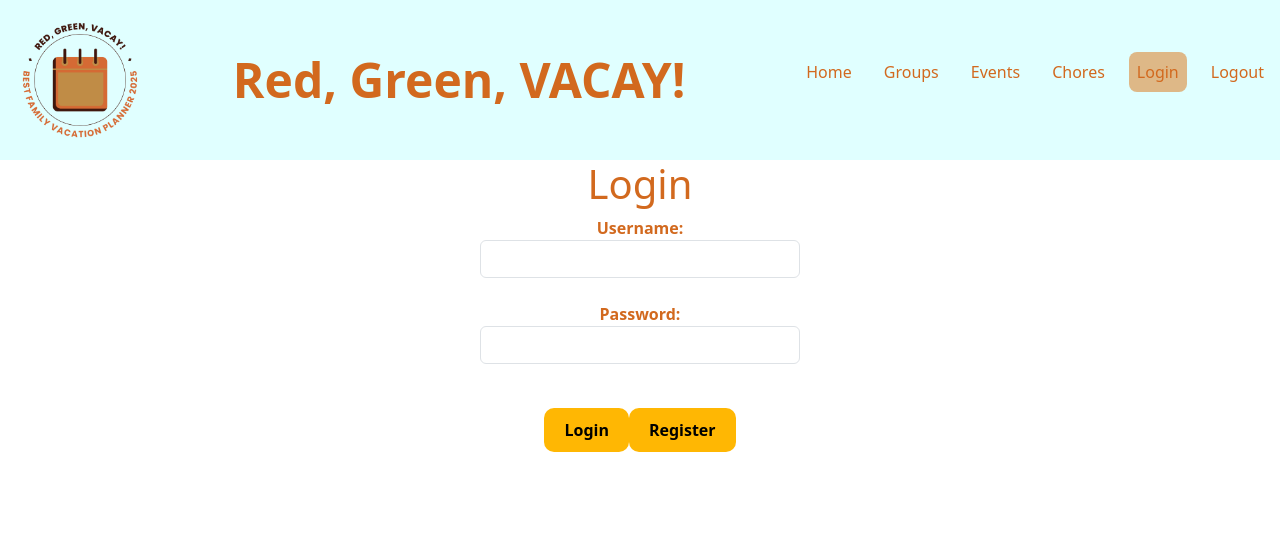
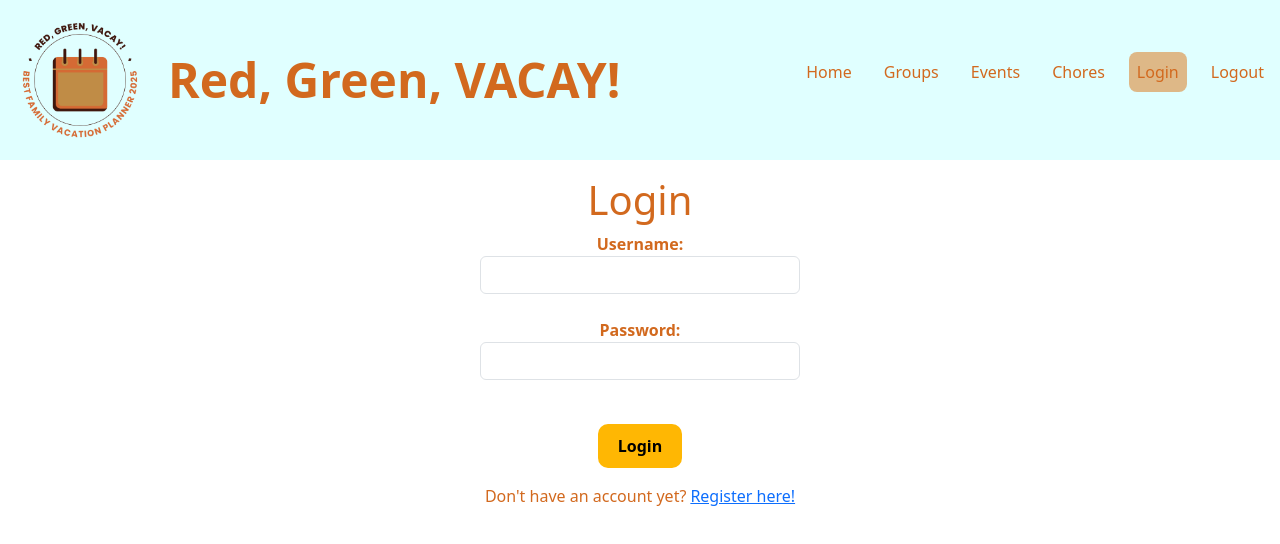
Before and after one commit to catcadams/budget-breakers, a React (Vite) app in the folder budget-planning-frontend/: page /login in a window 1280 px wide. Shown: the top 544 px of the page. Built offline with nearby package versions, Linux system fonts and the light colour scheme.

Commit message:
updated login, register form and styling

```diff
--- a/budget-planning-frontend/src/App.css
+++ b/budget-planning-frontend/src/App.css
@@ -3,6 +3,7 @@
   text-align: center;
   color: chocolate;
   font-weight: bold;
+  padding-top: 1rem;
 }
 
 .App{
--- a/budget-planning-frontend/src/components/LoginForm.jsx
+++ b/budget-planning-frontend/src/components/LoginForm.jsx
@@ -1,9 +1,10 @@
 import { useState, useEffect } from "react";
 import '../index.css'
-import { useNavigate } from "react-router-dom";
+import { Link, useNavigate } from "react-router-dom";
 import Button from "./Button";
 import PasswordInputField from "./PasswordInputField";
 import TextInputField from "./TextInputField";
+import '../styles/loginPageStyle.css'
 
 export default function LoginForm () {
 
@@ -13,11 +14,11 @@ export default function LoginForm () {
     const [isSubmit, setIsSubmit] = useState(false);
 
            let navigate = useNavigate();
-           const routeChange = () =>{
-                 event.preventDefault();
-                 let path = `/register`;
-                 navigate(path);
-           };
+          //  const routeChange = () =>{
+          //        event.preventDefault();
+          //        let path = `/register`;
+          //        navigate(path);
+          //  };
 
            const handleSubmit = async (event) => {
               event.preventDefault();
@@ -78,7 +79,11 @@ export default function LoginForm () {
                 <p>{formErrors.password}</p>
 
                 <Button label="Login" onClick={handleSubmit} />
-                <Button label="Register" onClick={routeChange} />
+            </div>
+            <div className="register">
+              <p>Don't have an account yet?
+              <Link to="/register" className="register-link">Register here!</Link>
+              </p>
             </div>
         </form>
       )
--- a/budget-planning-frontend/src/components/Navbar.css
+++ b/budget-planning-frontend/src/components/Navbar.css
@@ -3,7 +3,6 @@ nav ul .active {
 }
 nav{
     display: flex;
-    justify-content: space-between;
     align-items: center;
     background-color: lightcyan;
     position: sticky;
@@ -12,15 +11,16 @@ nav{
 
 nav .title{
     font-size: 3rem;
-    margin: 1rem;
+    padding-left: 0.5rem;
     font-weight: bold;
     color: chocolate;
     text-decoration: none;
-
+    justify-self: left;
 }
 
 nav ul{
      display: flex;
+     margin-left: auto;
 }
 
 nav ul li{
--- a/budget-planning-frontend/src/components/RegisterForm.jsx
+++ b/budget-planning-frontend/src/components/RegisterForm.jsx
@@ -119,7 +119,7 @@ useEffect(() => {
       return (
         <form onSubmit={handleSubmit}>
             <div className="pageBody">
-            <h1>Registration</h1>
+            <h1>Create New Account</h1>
             <TextInputField label="First name" name="firstName" value={formData.firstName} setFormData={setFormData} />
             <p>{formErrors.firstName}</p>
 
@@ -142,7 +142,6 @@ useEffect(() => {
             <p>{formErrors.verifyPassword}</p>
 
             <Button label="Register" onClick={handleSubmit} />
-            <Button label="Login" onClick={routeChange} />
             </div>
             <ModalWindow showState={showModal} message={message} type={modalType} onClose={() => handleClose()} />
         </form>
--- /dev/null
+++ b/budget-planning-frontend/src/styles/loginPageStyle.css
@@ -0,0 +1,10 @@
+.register-link {
+    padding-left: .25rem ;
+}
+
+.register {
+    align-items: center;
+  text-align: center;
+  color: chocolate;
+  padding-top: 1rem;
+}
```
